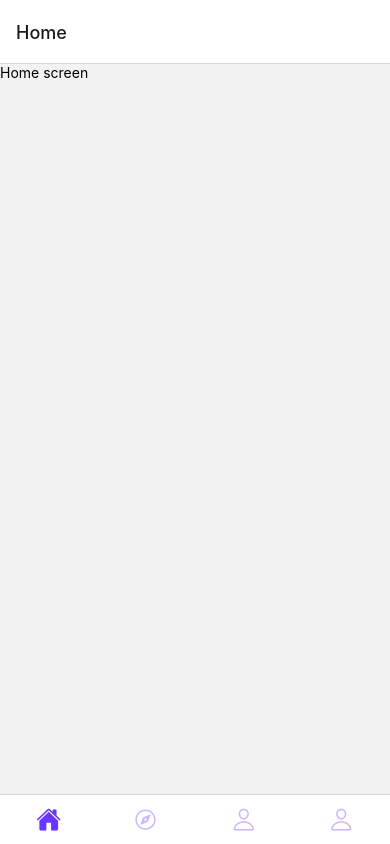
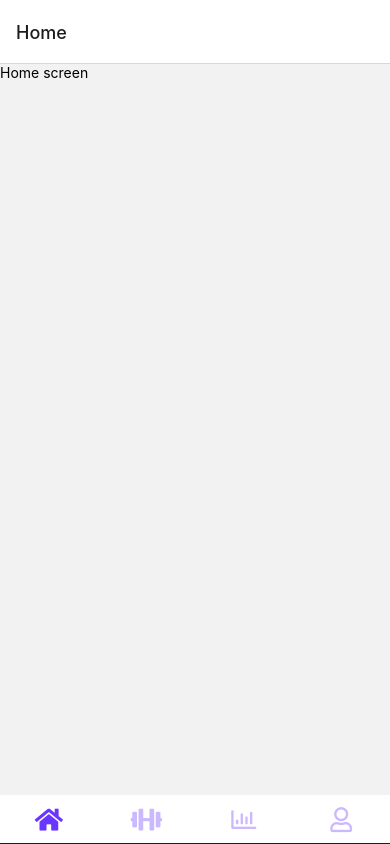
Before and after one commit to ganaa0918/Fitness_app, a React Native app in the folder client/: screen / in a window 390 px wide. Built offline with nearby package versions, Linux system fonts and the light colour scheme.

Commit message:
bottom bar oorchlow

```diff
--- a/client/navigation/MainContainer.js
+++ b/client/navigation/MainContainer.js
@@ -3,17 +3,13 @@ import * as React from "react";
 import { createBottomTabNavigator } from "@react-navigation/bottom-tabs";
 import { NavigationContainer } from "@react-navigation/native";
 import Ionicons from 'react-native-vector-icons/Ionicons';
+import { AntDesign } from '@expo/vector-icons';
+import { FontAwesome5 } from '@expo/vector-icons';
 // Screens
 import Home from "./screens/Home";
 import Workout from "./screens/Workout";
 import Activity from "./screens/Activity";
 import Profile from "./screens/Profile";
-
-//Screen names
-const homename = 'Home';
-const workoutname = 'Workout';
-const profilename = 'Profile';
-const activityname = 'Activity';
 
 const Tab = createBottomTabNavigator();
 
@@ -21,39 +17,48 @@ export default function MainContainer() {
   return (
     <NavigationContainer>
     <Tab.Navigator
-        initialRouteName={homename}
       screenOptions={({ route }) => ({
-          tabBarShowLabel: false,
+        tabBarIcon: ({ color, size }) => {
+          let iconName;
+
+          if (route.name === 'Home') {
+            iconName = 'home';
+          } else if (route.name === 'Workout') {
+            iconName = 'dumbbell';
+          } else if (route.name === 'Profile') {
+            iconName = 'user';
+          } else if (route.name === 'Activity') {
+            iconName = 'chart-bar';
+          }
+
+          return <FontAwesome5 name={iconName} size={size} color={color} />;
+        },
+        tabBarStyle: {
+          borderTopWidth: 0,
+          elevation: 0,
+          shadowOpacity: 0,
+          borderBottomWidth: 1,
+          borderColor: 'blue',
+        },
+        tabBarItemStyle: {
+          justifyContent: 'center',
+          alignItems: 'center',
+        },
         tabBarActiveTintColor: '#6A36FF',
         tabBarInactiveTintColor: '#CBB9FF',
-          tabBarStyle: { padding: 5, height: 50 },
-          tabBarIcon: ({ focused, color, size }) => {
-            let iconName;
-            let rn = route.name;
-
-            if (rn === homename) {
-              iconName = focused ? 'home' : 'home-outline';
-
-            } else if (rn === workoutname) {
-              iconName = focused ? 'compass' : 'compass-outline';
-
-            } else if (rn === activityname) {
-              iconName = focused ? 'person' : 'person-outline';
-            }
-            else if (rn === profilename) {
-              iconName = focused ? 'person' : 'person-outline';
-            }
-
-            // You can return any component that you like here!
-            return <Ionicons name={iconName} size={size} color={color} />;
+        tabBarLabelStyle: {
+          display: 'none',
+        },
+        tabBarIndicatorStyle: {
+          backgroundColor: 'red', // Change this value to adjust the color of the active tab indicator
+          height: 5, // Change this value to adjust the thickness of the active tab indicator
         },
       })}
     >
-      <Tab.Screen name={homename} component={Home} />
-      <Tab.Screen name={workoutname} component={Workout} />
-      <Tab.Screen name={activityname} component={Activity} />
-      <Tab.Screen name={profilename} component={Profile} />
-
+      <Tab.Screen name="Home" component={Home} />
+      <Tab.Screen name="Workout" component={Workout} />
+      <Tab.Screen name="Activity" component={Activity} />
+      <Tab.Screen name="Profile" component={Profile} />
     </Tab.Navigator>
     </NavigationContainer>
   )
--- a/client/package.json
+++ b/client/package.json
@@ -9,6 +9,7 @@
     "web": "expo start --web"
   },
   "dependencies": {
+    "@expo/vector-icons": "^13.0.0",
     "@react-navigation/bottom-tabs": "^6.5.7",
     "@react-navigation/native": "^6.1.6",
     "@react-navigation/native-stack": "^6.9.12",
```
Also changed, not shown: 1 other file (tests, documents, lock files or other folders). Lines whose indentation alone changed are shown as unchanged.
